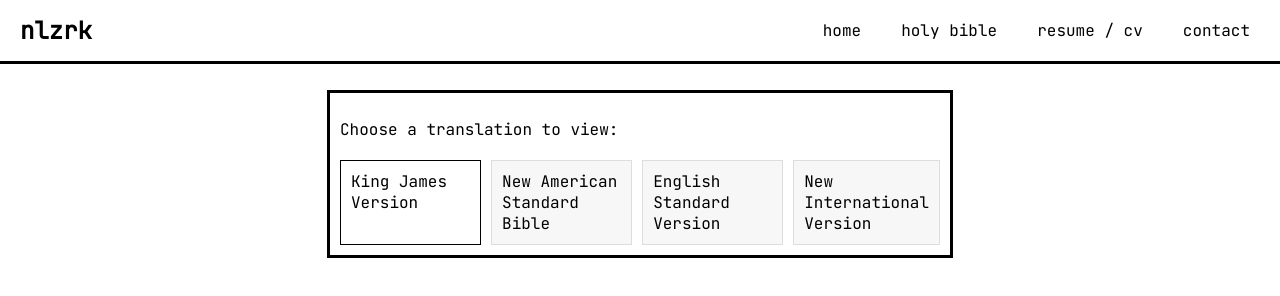
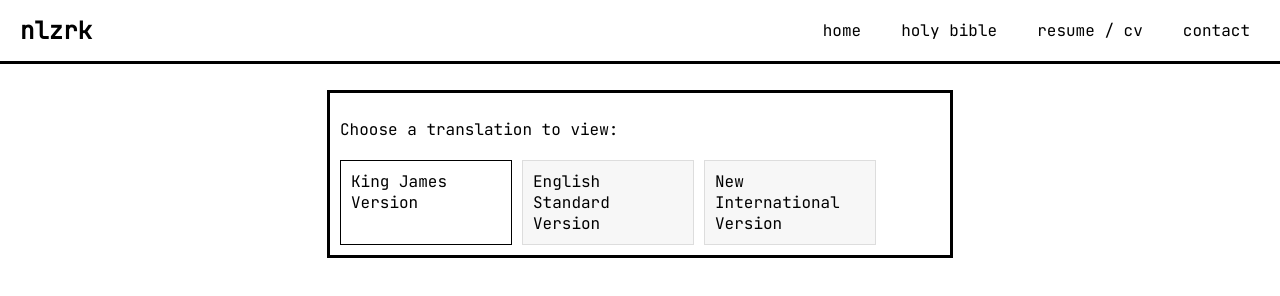
Before and after one commit to Nolzark-Dev/nlzrk.net, a plain HTML site: page bible.html in a window 1280 px wide. Drawn offline with Linux system fonts and the light colour scheme.

Commit message:
Update bible.html

```diff
--- a/bible.html
+++ b/bible.html
@@ -147,7 +147,6 @@
             <div id="bible-translations">
                 <ul class="bible-translation-list">
                     <li class="bible-translation-item active"><a href="kjv.txt">King James Version</a></li>
-                    <li class="bible-translation-item"><a href="nasb.txt">New American Standard Bible</a></li>
                     <li class="bible-translation-item"><a href="esv.txt">English Standard Version</a></li>
                     <li class="bible-translation-item"><a href="niv.txt">New International Version</a></li>
                 </ul>
```
